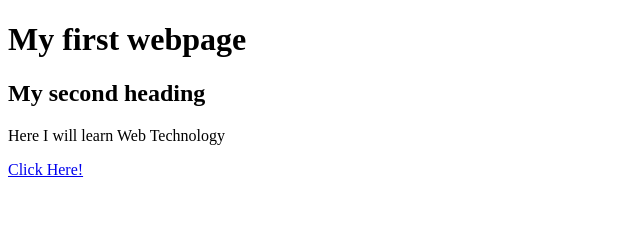
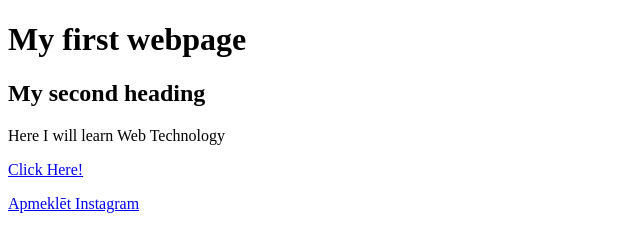
Before and after one commit to paula0o0/my-first-repo, a plain HTML site: page index.html in a window 1280 px wide. Shown: the whole page, without its empty margins (0-640 px from the left). Drawn offline with Linux system fonts and the light colour scheme.

Commit message:
Second link is added

```diff
--- a/index.html
+++ b/index.html
@@ -2,13 +2,14 @@
 <html>
 <body>
 
- <h1>My first webpage</h1>
- <h2>My second heading</h2>
+<h1>My first webpage</h1>
+<h2>My second heading</h2>
 
 <p>Here I will learn Web Technology</p>
 
 <p><a href="button.html">Click Here!</a></p>
 
+<p><a href="https://instagram.com">Apmeklēt Instagram</a></p>
 
 </body>
 </html>
```
